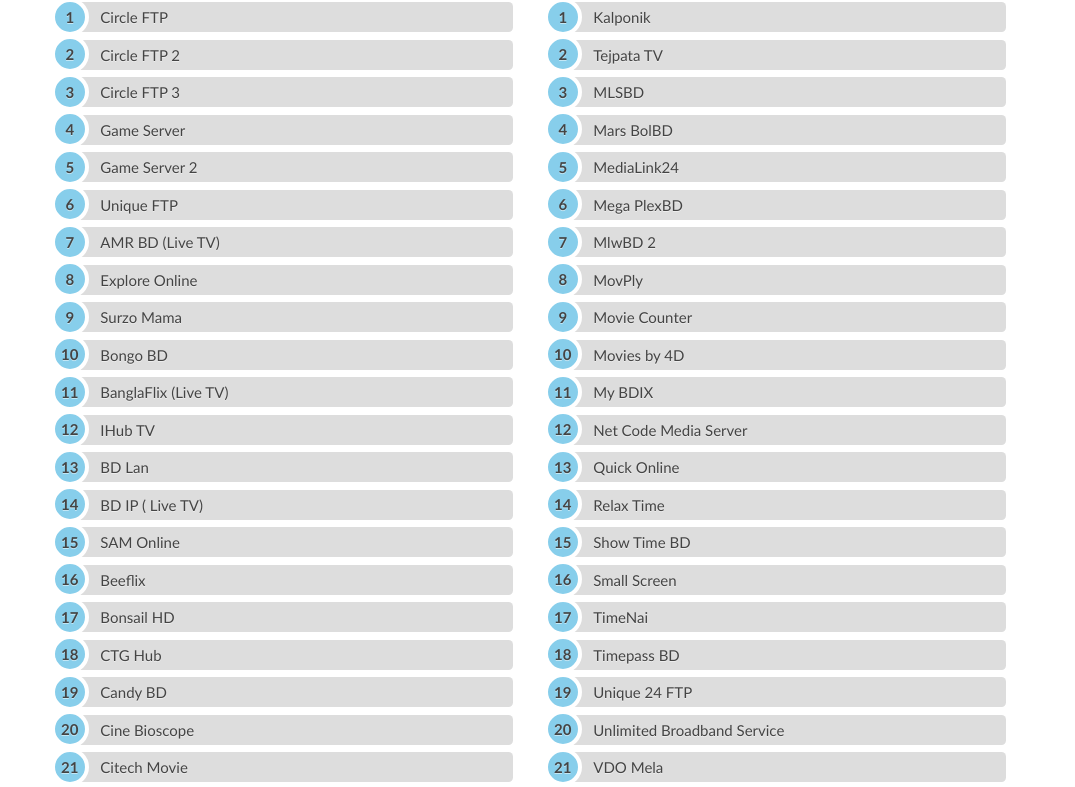
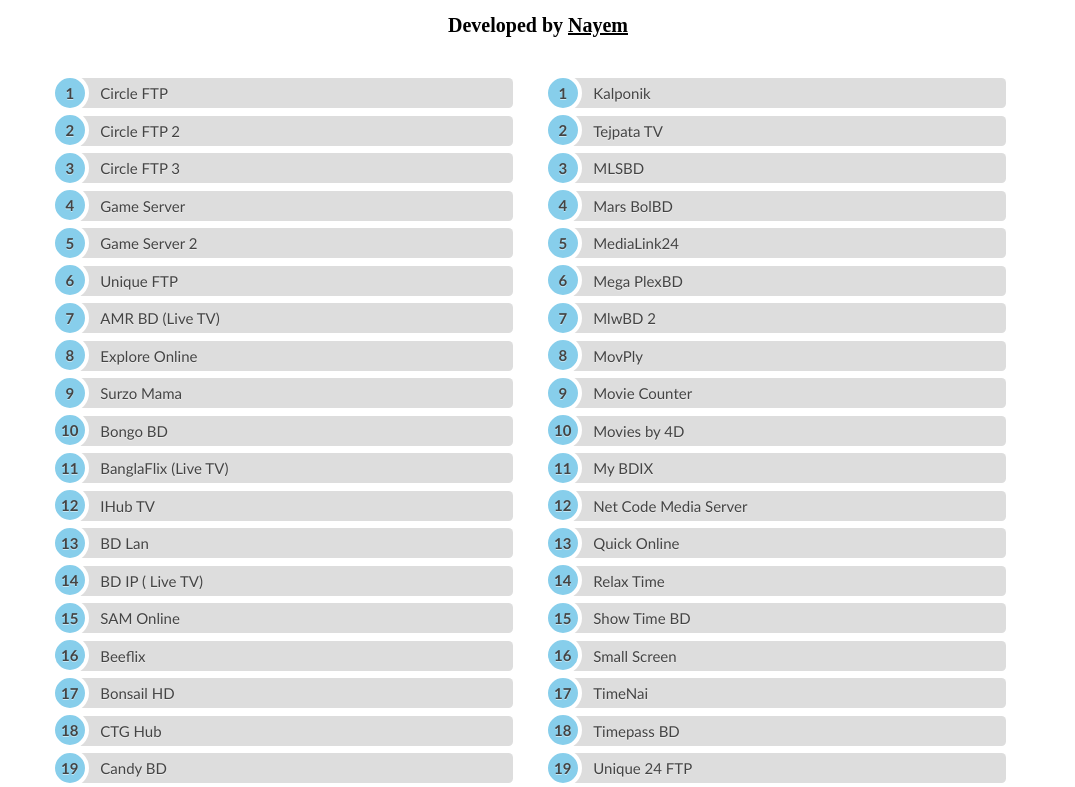
Before and after one commit to nayemhosendurjoi/ftpserver, a plain HTML site: page index.html in a window 1280 px wide. Shown: the part 105-892 px from the top of the page, without its empty margins (102-1177 px from the left). Drawn offline with Linux system fonts and the light colour scheme.

Commit message:
Update index.html

```diff
--- a/index.html
+++ b/index.html
@@ -63,7 +63,15 @@
                 width: 80%;
             }
 
-
+           div h4{
+            font-family: Shobuj Nolua;
+            font-size: 20px;
+            border: black;
+            text-align: center;
+           }
+           div h4 a{
+               color: black;
+           }
 
 
             ol {
@@ -122,9 +130,11 @@
 <body>
 
     <div class="ftpTitle">
-        <h1>FTP SERVER</h1>
+        <h1>FTP SERVER </h1>
     </div>
-
+<div>
+    <h4 >Developed by <a href="https://www.facebook.com/nayemhosendurjoi">Nayem</a></h4>
+</div>
     <div id="left">
         <ol class="rounded-list">
             <li><a href="http://circleftp.net/">Circle FTP</a></li>
```
